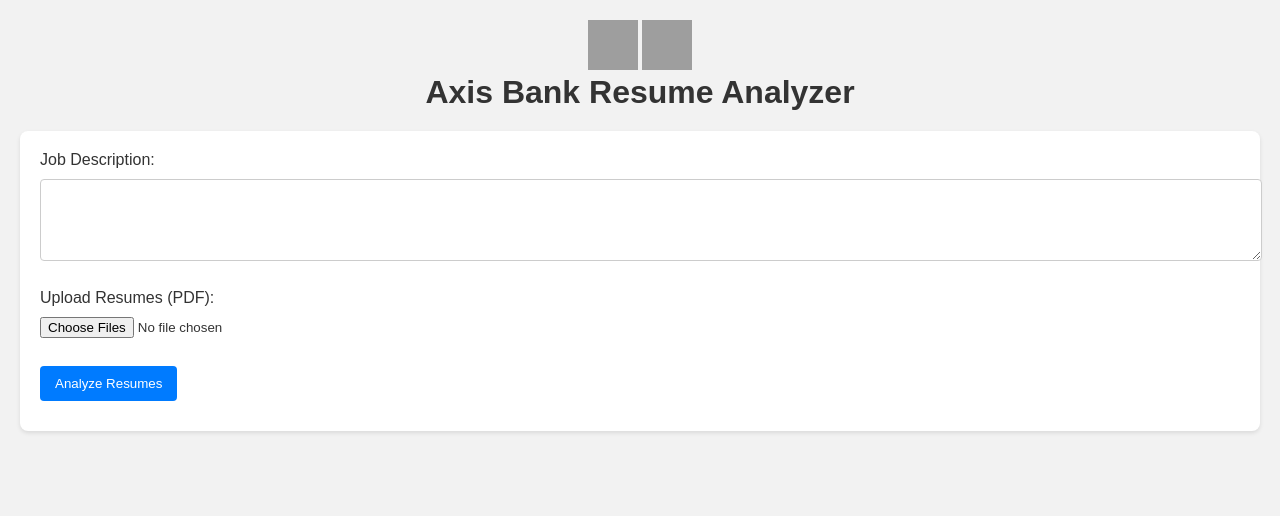
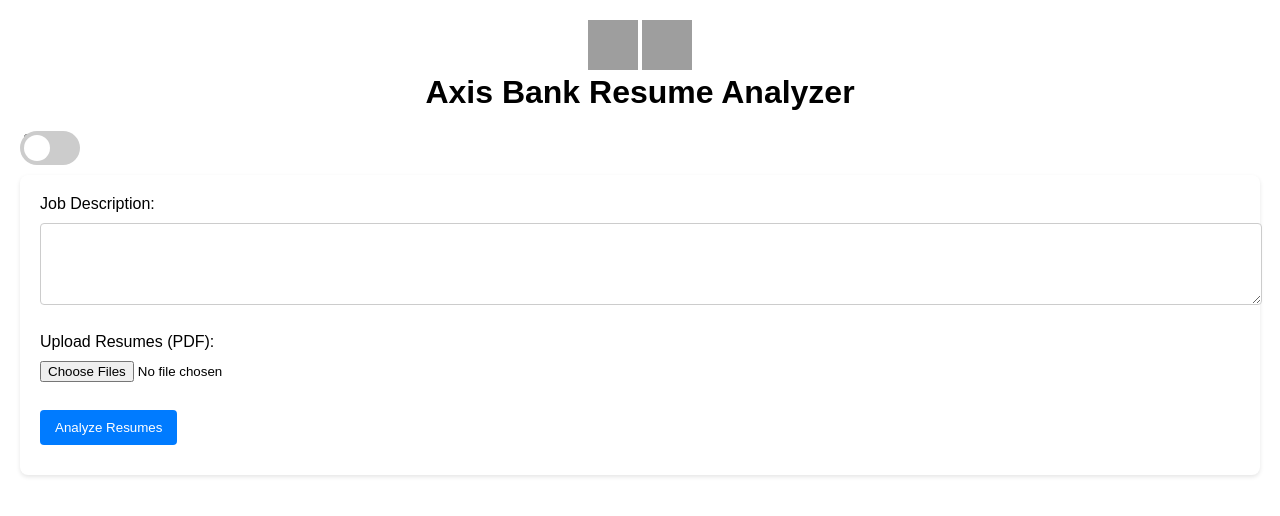
Before and after one commit to iamamanporwal/resume-ranker, a Flask app: page / in a window 1280 px wide. Shown: the top 516 px of the page. Run offline with Flask 2, Linux system fonts and the light colour scheme; grey boxes are pictures that could not be loaded.

Commit message:
Implemented dark mode

```diff
--- a/static/styles.css
+++ b/static/styles.css
@@ -1,7 +1,72 @@
 /* Reset some default styles */
-body, h1, h2, p, table, th, td {
+body,
+h1,
+h2,
+p,
+table,
+th,
+td {
     margin: 0;
     padding: 0;
+}
+
+
+
+/* Light mode styles */
+body:not(.dark-mode) {
+    background-color: #ffffff;
+    color: #000000;
+}
+
+/* Dark mode styles */
+body.dark-mode {
+    background-color: #1a1a1a;
+    color: #ffffff;
+}
+
+/* Dark mode toggle styles */
+#dark-mode-toggle-label {
+    position: relative;
+    display: inline-block;
+    width: 60px;
+    height: 34px;
+}
+
+#dark-mode-toggle-slider {
+    position: absolute;
+    cursor: pointer;
+    top: 0;
+    left: 0;
+    right: 0;
+    bottom: 0;
+    background-color: #ccc;
+    border-radius: 34px;
+    transition: 0.4s;
+}
+
+#dark-mode-toggle-slider:before {
+    position: absolute;
+    content: "";
+    height: 26px;
+    width: 26px;
+    left: 4px;
+    bottom: 4px;
+    background-color: #ffffff;
+    border-radius: 50%;
+    transition: 0.4s;
+}
+
+#dark-mode-toggle:checked+#dark-mode-toggle-slider {
+    background-color: #2196F3;
+}
+
+#dark-mode-toggle:checked+#dark-mode-toggle-slider:before {
+    transform: translateX(26px);
+}
+
+body.dark-mode label {
+    color: #000000;
+    /* Label color for dark mode */
 }
 
 
@@ -11,6 +76,7 @@ body {
     background-color: #f2f2f2;
     color: #333;
     padding: 20px;
+    transition: background-color 0.4s, color 0.4s;
 }
 
 h1 {
@@ -25,7 +91,10 @@ form {
     box-shadow: 0 2px 4px rgba(0, 0, 0, 0.1);
 }
 
-label, input[type="file"], textarea, input[type="submit"] {
+label,
+input[type="file"],
+textarea,
+input[type="submit"] {
     display: block;
     margin-bottom: 10px;
 }
@@ -58,7 +127,8 @@ table {
     margin-top: 20px;
 }
 
-th, td {
+th,
+td {
     padding: 8px;
     text-align: left;
     border-bottom: 1px solid #ddd;
--- a/templates/index.html
+++ b/templates/index.html
@@ -1,16 +1,49 @@
 <!DOCTYPE html>
 <html>
+
 <head>
     <title>Axis Bank Resume Analyzer</title>
-    <link rel="stylesheet" href="{{ url_for('static', filename='styles.css') }}">
+    <link rel="stylesheet" href="{{ url_for('static', filename='styles.css') }}" id="theme-style">
+    <style>
+        /* Define your dark theme styles here */
+        body.dark-mode {
+            background-color: #1a1a1a;
+            color: #ffffff;
+        }
+    </style>
+    <script>
+        function toggleDarkMode() {
+            const body = document.body;
+            const themeStyleLink = document.getElementById('theme-style');
 
+            // Add an event listener for the 'transitionend' event
+            themeStyleLink.addEventListener('transitionend', () => {
+                // Update the theme link after the transition is complete
+                themeStyleLink.removeEventListener('transitionend', arguments.callee);
+                themeStyleLink.href = body.classList.contains('dark-mode')
+                    ? "{{ url_for('static', filename='styles.css') }}"
+                    : "{{ url_for('static', filename='dark-theme.css') }}";
+            });
+
+            // Toggle the dark mode class
+            body.classList.toggle('dark-mode');
+        }
+
+
+    </script>
 </head>
+
 <body>
     <center>
-    <img src = "https://w7.pngwing.com/pngs/509/329/png-transparent-axis-bank-connaught-place-new-delhi-security-business-bank-purple-angle-violet-thumbnail.png" width="50" height="50" >
-    <img src = "https://upload.wikimedia.org/wikipedia/commons/e/e8/HackerEarth_logo.png" width="50" height="50" >
-    <h1>Axis Bank Resume Analyzer</h1>
+        <img src="https://w7.pngwing.com/pngs/509/329/png-transparent-axis-bank-connaught-place-new-delhi-security-business-bank-purple-angle-violet-thumbnail.png"
+            width="50" height="50">
+        <img src="https://upload.wikimedia.org/wikipedia/commons/e/e8/HackerEarth_logo.png" width="50" height="50">
+        <h1>Axis Bank Resume Analyzer</h1>
     </center>
+    <label id="dark-mode-toggle-label" for="dark-mode-toggle">
+        <input type="checkbox" id="dark-mode-toggle" onchange="toggleDarkMode()">
+        <div id="dark-mode-toggle-slider"></div>
+    </label>
 
     <form action="/" method="post" enctype="multipart/form-data">
         <label for="job_description">Job Description:</label>
@@ -46,8 +79,9 @@
         Download CSV
     </a>
 
-{% endif %}
+    {% endif %}
 
     {% endif %}
 </body>
+
 </html>
```
